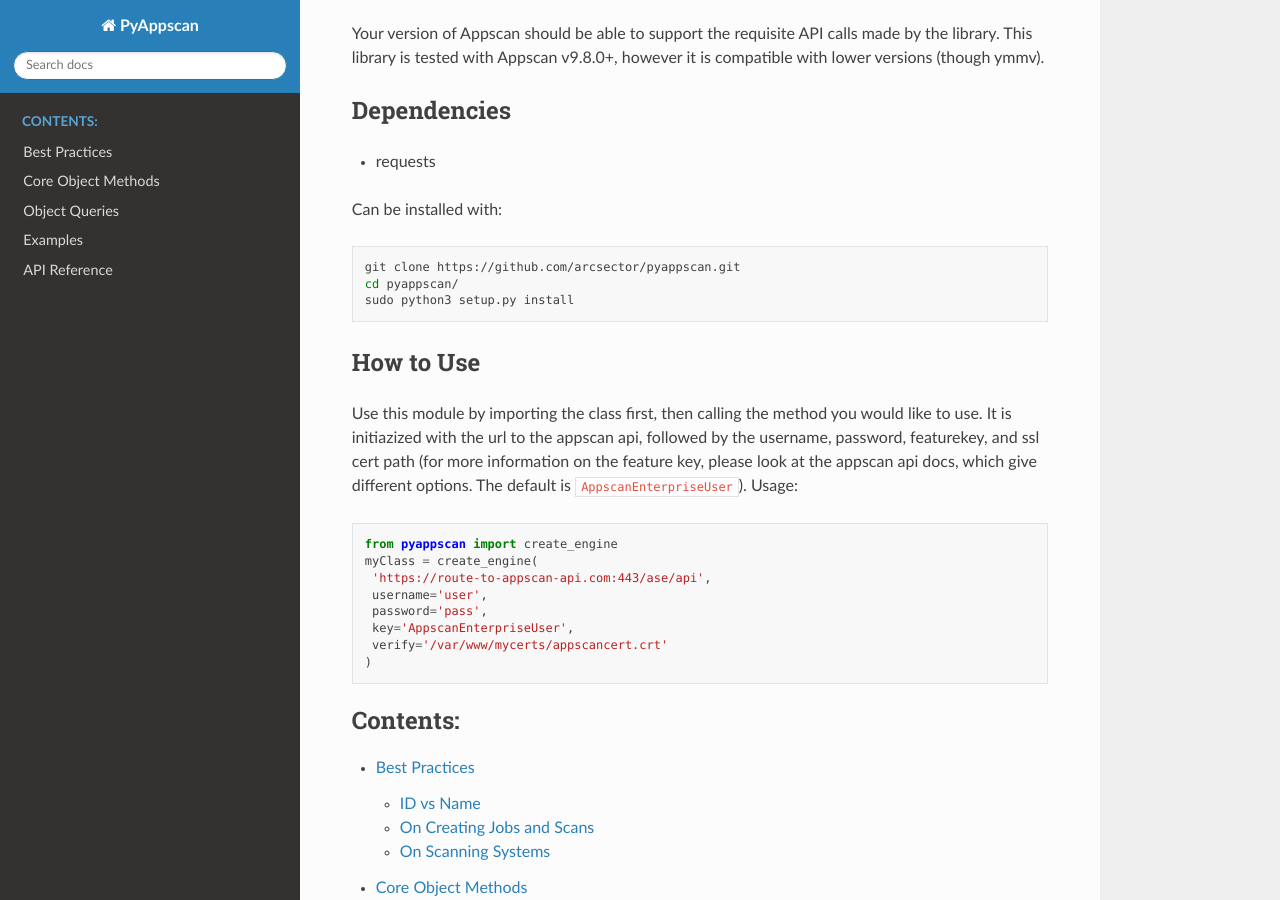
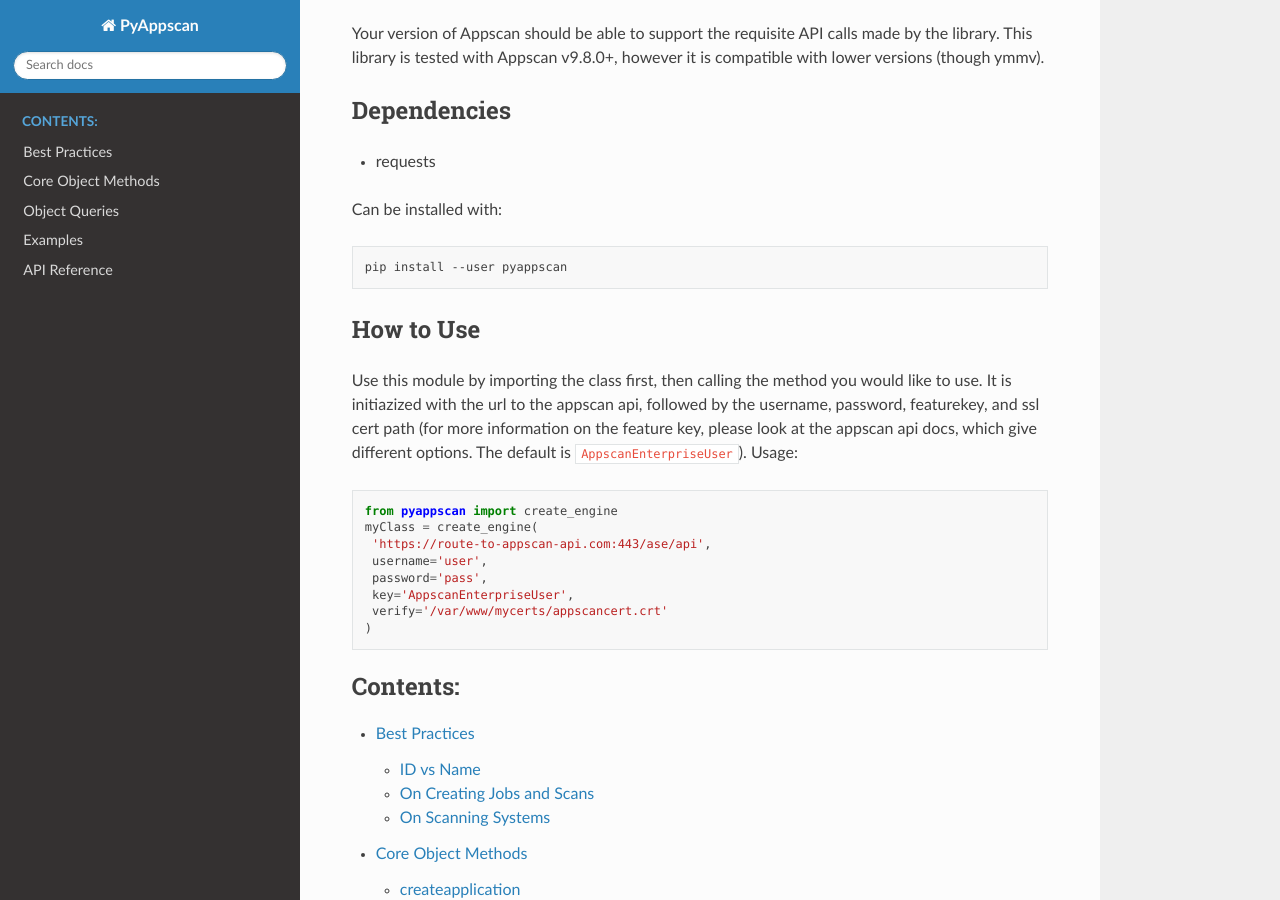
Before and after one commit to arcsector/pyappscan, a Sphinx documentation site: the page built from docs/index.rst, in a window 1280 px wide and 900 px high, scrolled down 562 px. Built offline with Sphinx 7.4.7 and the Read the Docs theme 2.0.0, drawn with Linux system fonts in a browser that asks for light colours; the version number could not be read and is left out.

Commit message:
Pip instructions vs manual install

```diff
--- a/docs/index.rst
+++ b/docs/index.rst
@@ -30,9 +30,7 @@
 
 .. code-block:: shell
 
-   git clone https://github.com/arcsector/pyappscan.git
-   cd pyappscan/
-   sudo python3 setup.py install
+   pip install --user pyappscan
 
 How to Use
 ----------
```
Also changed, not shown: README.md (+1 -4 lines).
